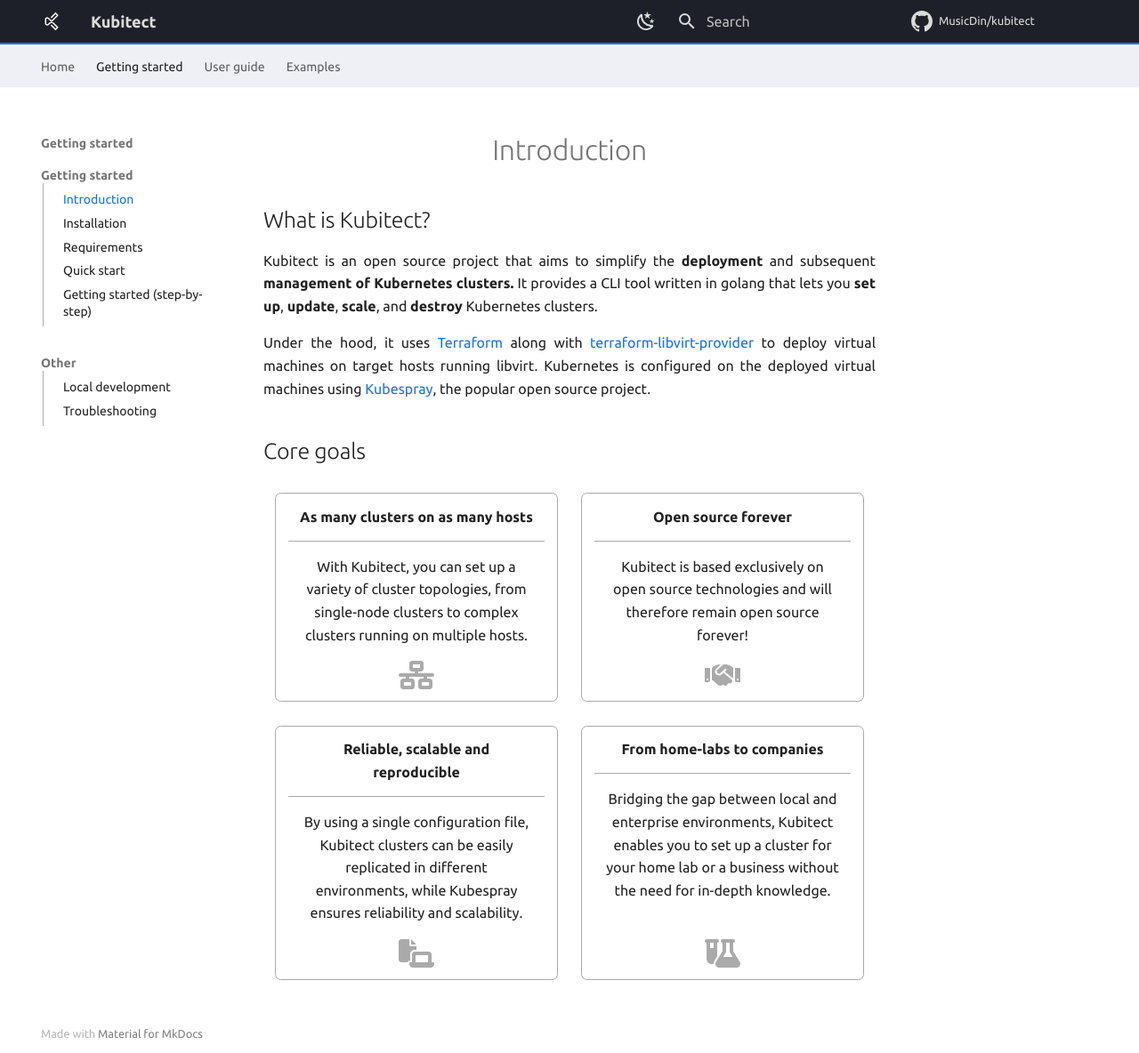
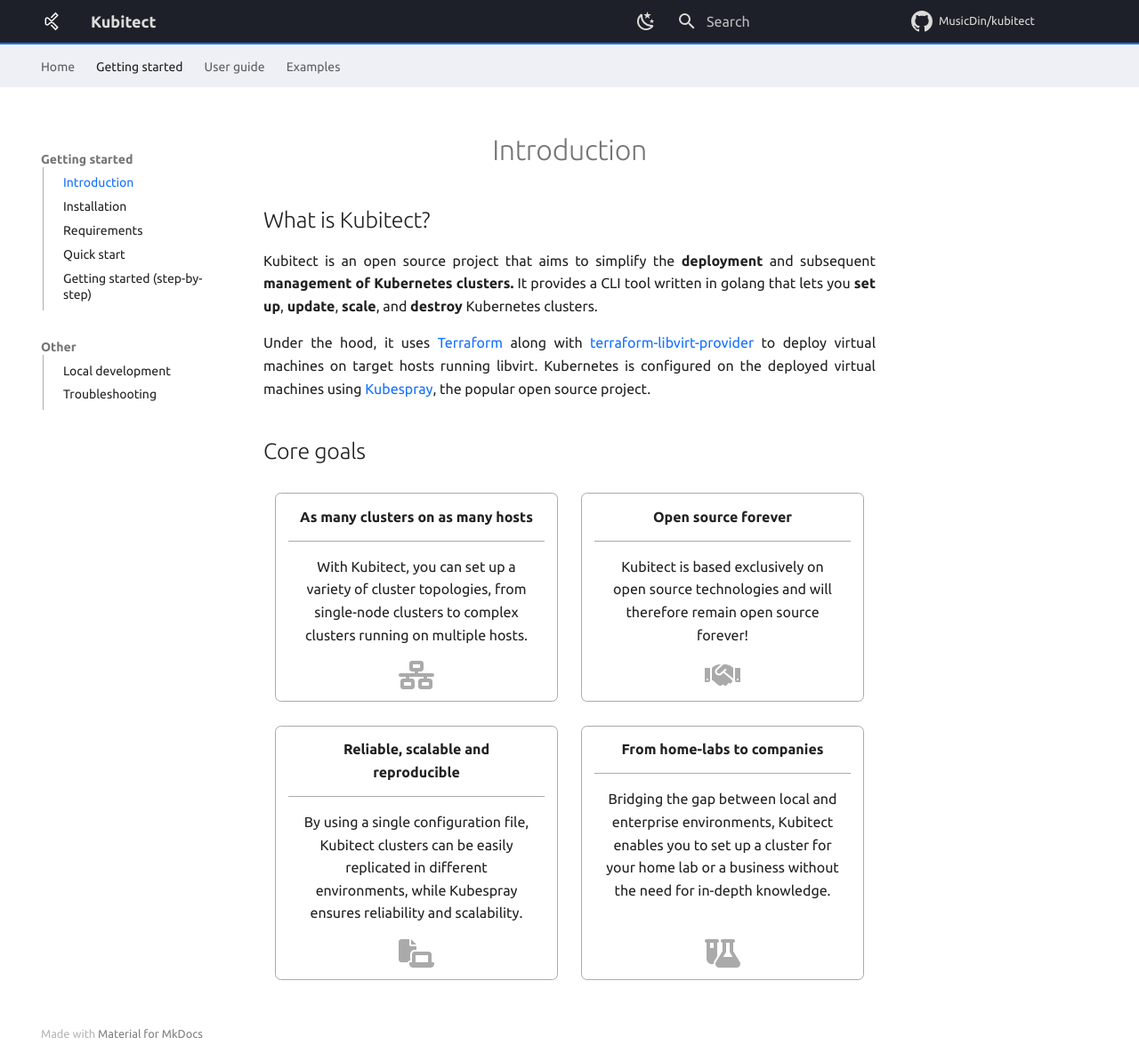
Before and after one commit to MusicDin/kubitect, an MkDocs documentation site: the page built from docs/getting-started/introduction.md, in a window 1280 px wide and 1184 px high. Shown: the whole window at 89% size. Built offline with MkDocs 1.6.1 and Material for MkDocs 9.7.7, drawn with Linux system fonts in a browser that asks for light colours; comment, search, counter and statistics services are not loaded; the version menu is left out.

Commit message:
docs: Remove double section title in toc

```diff
--- a/docs/theme/assets/stylesheets/style.css
+++ b/docs/theme/assets/stylesheets/style.css
@@ -194,7 +194,10 @@
 /* Large screens only */
 @media (min-width:1220px) {
     /* Left navigation - first non-section title (main title) */
-    li.md-nav__item:not(.md-nav__item--section) > label.md-nav__link {
+    li.md-nav__item.md-nav__item--section > label.md-nav__link[id='__nav_1_label'] > span,
+    li.md-nav__item.md-nav__item--section > label.md-nav__link[id='__nav_2_label'] > span,
+    li.md-nav__item.md-nav__item--section > label.md-nav__link[id='__nav_3_label'] > span,
+    li.md-nav__item.md-nav__item--section > label.md-nav__link[id='__nav_4_label'] > span {
         height: 0;
     }
 
```
